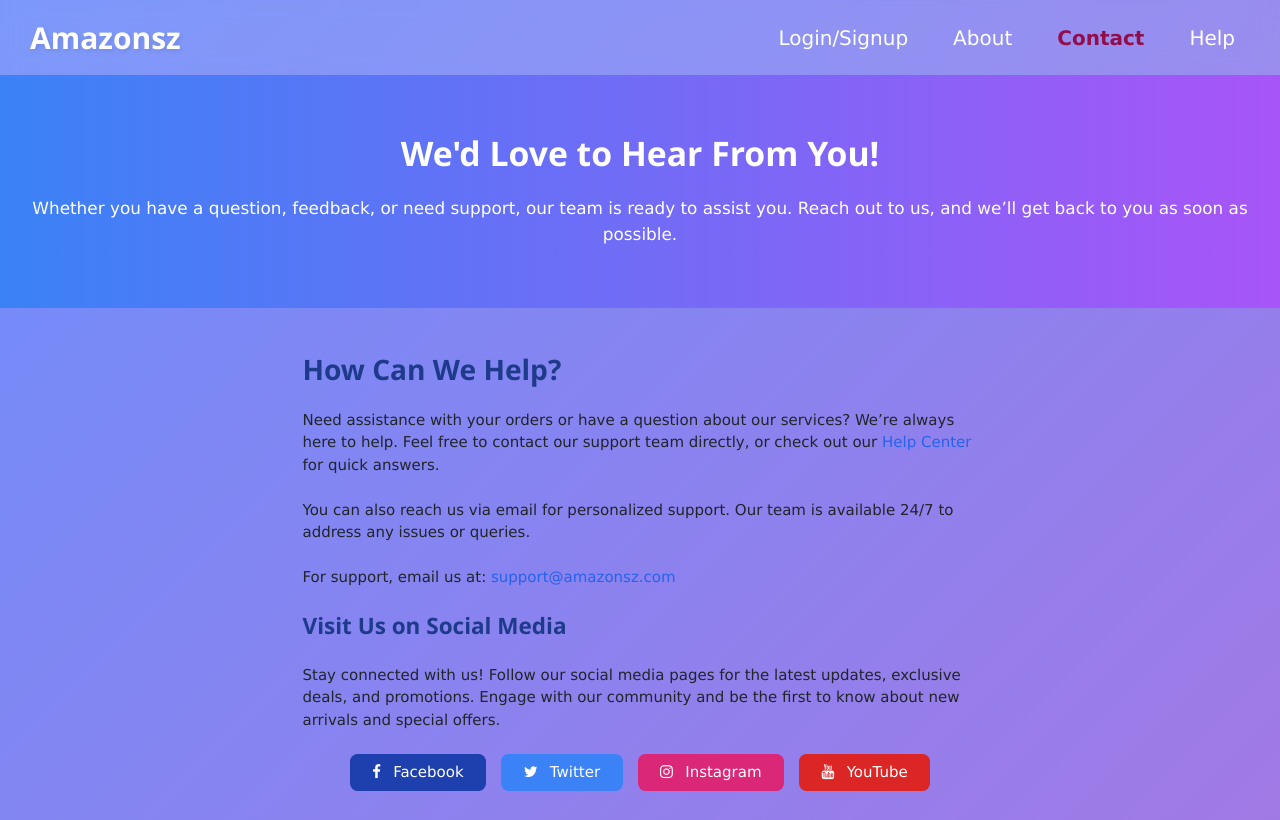
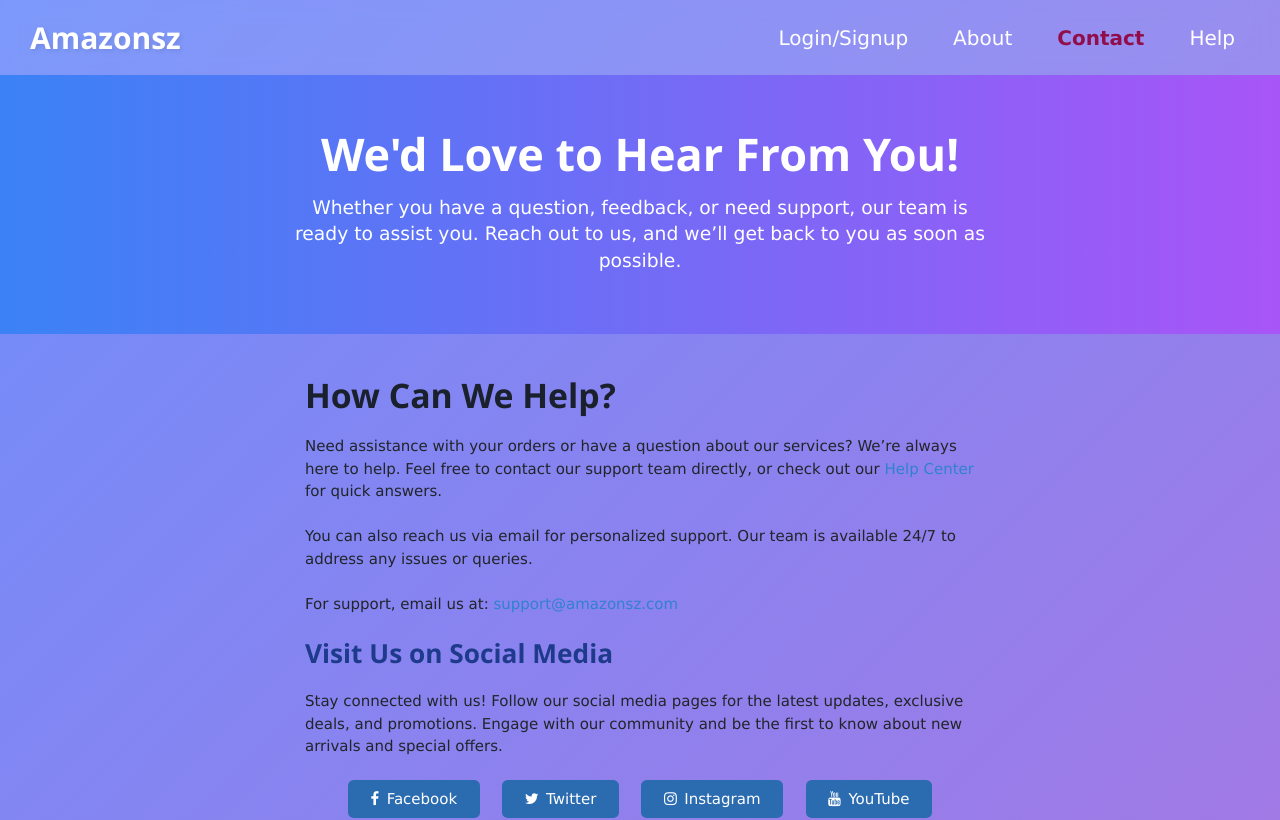
Before and after one commit to mcmnyages/OrderGrabingProject, a Vue app: page /contact in a window 1280 px wide. Shown: the top 820 px of the page. Built offline with nearby package versions, Linux system fonts and the light colour scheme.

Commit message:
Fixed contact page

```diff
--- a/src/views/Contact.vue
+++ b/src/views/Contact.vue
@@ -6,21 +6,20 @@ import Footer from '@/components/Footer.vue';
 <template>
   <div class="contact-page">
     <Nav />
-    <section class="hero bg-gradient-to-r from-blue-500 to-purple-500 text-white text-center py-16">
+    <section class="hero bg-gradient-to-r from-blue-500 to-purple-500 text-white text-center py-16 px-4 md:px-8">
       <h1 class="text-4xl font-bold mb-4">We'd Love to Hear From You!</h1>
-      <p class="text-lg">
+      <p class="text-lg max-w-2xl mx-auto">
         Whether you have a question, feedback, or need support, our team is ready to assist you.
         Reach out to us, and we’ll get back to you as soon as possible.
       </p>
     </section>
-
     <section class="content max-w-3xl mx-auto py-12 px-6">
       <h2 class="text-3xl font-semibold text-blue-900 mb-4">How Can We Help?</h2>
       <p class="mb-6">
         Need assistance with your orders or have a question about our services? We’re always here to help.
-        Feel free to contact our support team directly, or check out our <a href="/help-center" class="text-blue-600 hover:underline">Help Center</a> for quick answers.
+        Feel free to contact our support team directly, or check out our
+        <a href="/help-center" class="text-blue-600 hover:underline">Help Center</a> for quick answers.
       </p>
-
       <p class="mb-6">
         You can also reach us via email for personalized support. Our team is available 24/7 to address any issues or queries.
       </p>
@@ -28,44 +27,107 @@ import Footer from '@/components/Footer.vue';
         For support, email us at:
         <a href="mailto:support@amazonsz.com" class="text-blue-600 hover:underline">support@amazonsz.com</a>
       </p>
-
       <h3 class="text-2xl font-semibold text-blue-900 mb-4">Visit Us on Social Media</h3>
       <p class="mb-6">
         Stay connected with us! Follow our social media pages for the latest updates, exclusive deals, and promotions.
         Engage with our community and be the first to know about new arrivals and special offers.
       </p>
-
-      <!-- Social Links -->
-      <div class="social-links flex justify-center space-x-4 mt-6">
-        <a href="#" class="social-link bg-blue-800 text-white px-4 py-2 rounded-lg transition-colors hover:bg-blue-600">
+      <div class="social-links flex flex-wrap justify-center gap-4 mt-6">
+        <a href="#" class="social-link bg-blue-800 text-white px-4 py-2 rounded-lg transition-colors hover:bg-blue-600 flex items-center">
           <i class="fa fa-facebook mr-2"></i> Facebook
         </a>
-        <a href="#" class="social-link bg-blue-500 text-white px-4 py-2 rounded-lg transition-colors hover:bg-blue-400">
+        <a href="#" class="social-link bg-blue-500 text-white px-4 py-2 rounded-lg transition-colors hover:bg-blue-400 flex items-center">
           <i class="fa fa-twitter mr-2"></i> Twitter
         </a>
-        <a href="#" class="social-link bg-pink-600 text-white px-4 py-2 rounded-lg transition-colors hover:bg-pink-500">
+        <a href="#" class="social-link bg-pink-600 text-white px-4 py-2 rounded-lg transition-colors hover:bg-pink-500 flex items-center">
           <i class="fa fa-instagram mr-2"></i> Instagram
         </a>
-        <a href="#" class="social-link bg-red-600 text-white px-4 py-2 rounded-lg transition-colors hover:bg-red-500">
+        <a href="#" class="social-link bg-red-600 text-white px-4 py-2 rounded-lg transition-colors hover:bg-red-500 flex items-center">
           <i class="fa fa-youtube mr-2"></i> YouTube
         </a>
       </div>
-
       <h3 class="text-2xl font-semibold text-blue-900 mt-12 mb-4">Frequently Asked Questions</h3>
       <p class="mb-6">
         Not sure how something works? Visit our <a href="/faq" class="text-blue-600 hover:underline">FAQ page</a> for answers to common questions.
         From shipping details to payment methods, we’ve got you covered.
       </p>
     </section>
-
     <Footer />
   </div>
 </template>
 
+
+
 <style scoped>
-/* Optional if you'd like to customize some parts specifically */
-.contact-page{
+.contact-page {
   background: linear-gradient(135deg, #6e8efb, #a777e3);
 }
-
+.hero {
+  text-align: center;
+  padding: 4rem 1rem;
+}
+.hero h1 {
+  font-size: 2.5rem;
+  font-weight: bold;
+  margin-bottom: 1rem;
+}
+.hero p {
+  font-size: 1rem;
+  margin: 0 auto;
+  max-width: 700px;
+}
+.content {
+  max-width: 700px;
+  margin: 0 auto;
+  padding: 3rem 1rem;
+}
+.content h2 {
+  font-size: 2rem;
+  font-weight: 600;
+  color: #1a202c;
+  margin-bottom: 1rem;
+}
+.content p {
+  margin-bottom: 1.5rem;
+  font-size: 1rem;
+  line-height: 1.5;
+}
+.content a {
+  color: #3182ce;
+}
+.content a:hover {
+  text-decoration: underline;
+}
+.social-links {
+  display: flex;
+  flex-wrap: wrap;
+  justify-content: center;
+  gap: 1rem;
+}
+.social-link {
+  display: flex;
+  align-items: center;
+  background-color: #2b6cb0;
+  color: white;
+  padding: 0.5rem 1rem;
+  border-radius: 0.375rem;
+  transition: background-color 0.3s;
+}
+.social-link:hover {
+  background-color: #2c5282;
+}
+@media (min-width: 768px) {
+  .hero h1 {
+    font-size: 3rem;
+  }
+  .hero p {
+    font-size: 1.25rem;
+  }
+  .content h2 {
+    font-size: 2.25rem;
+  }
+  .content h3 {
+    font-size: 1.75rem;
+  }
+}
 </style>
```
